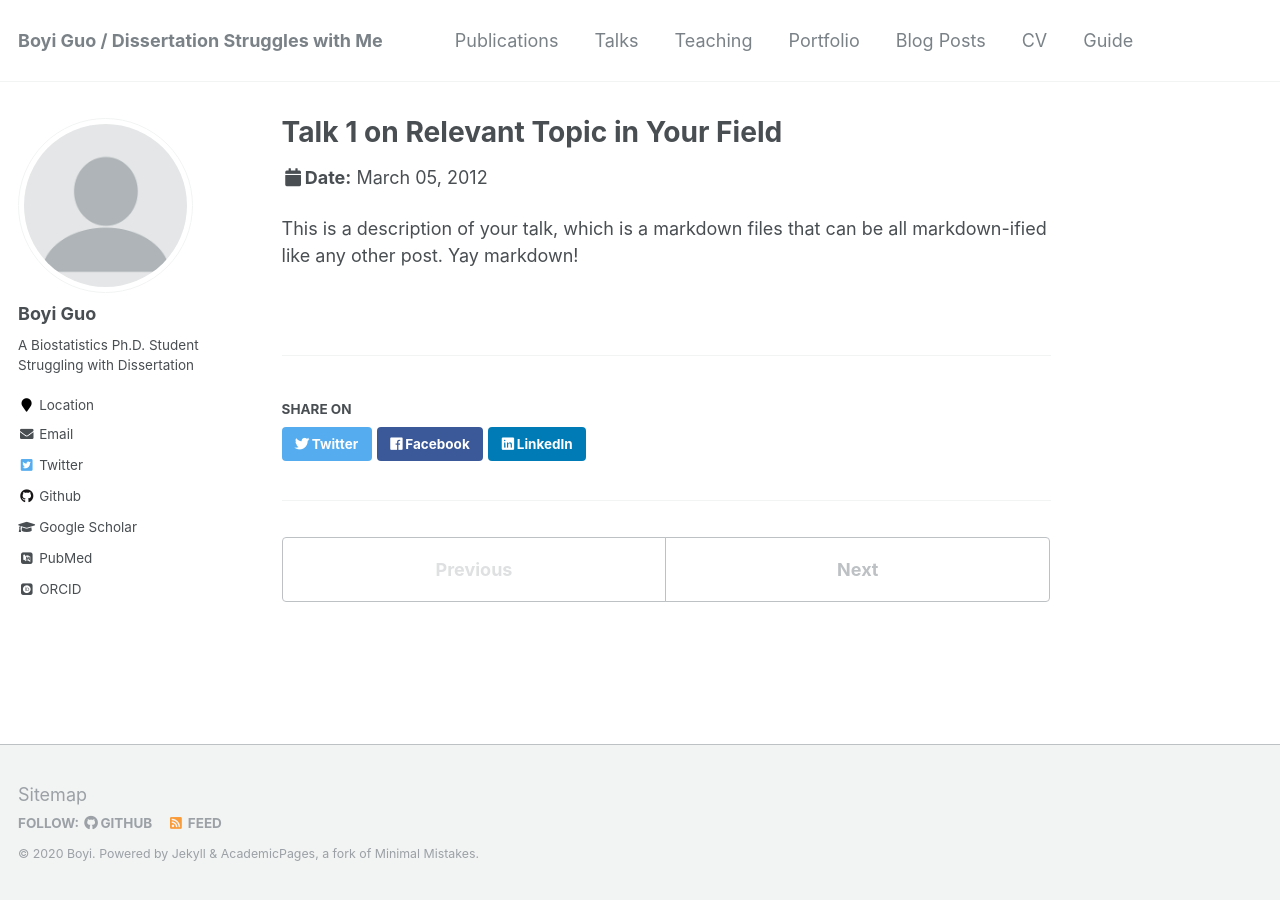
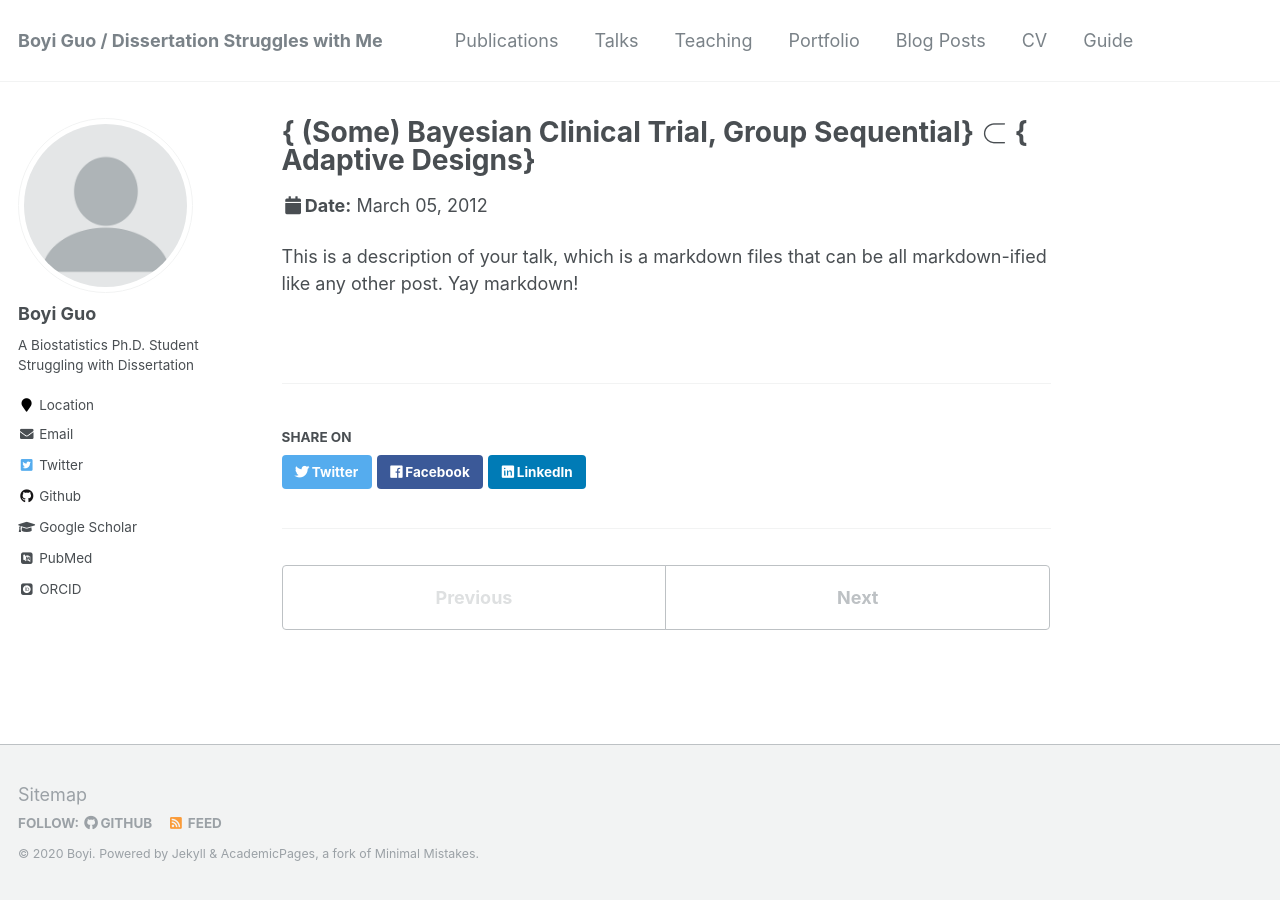
Before and after one commit to boyiguo1/boyiguo1.github.io, a Jekyll site: the page built from _talks/2012-03-01-talk-1.md, in a window 1280 px wide. Built offline with Jekyll 4.4.1, drawn with Linux system fonts in a browser that asks for light colours; some web fonts are replaced; formulas are drawn with MathJax 3.

Commit message:
Update the title

```diff
--- a/_talks/2012-03-01-talk-1.md
+++ b/_talks/2012-03-01-talk-1.md
@@ -1,8 +1,8 @@
 ---
-title: "Talk 1 on Relevant Topic in Your Field"
+title: "{ (Some) Bayesian Clinical Trial, Group Sequential} $\\subset$ { Adaptive Designs}"
 collection: talks
 type: "Class Presentation"
-permalink: /talks/2020-03-01-Sequential-Bayesian-Trial
+permalink: /talks/2020-03-05-Sequential-Bayesian-Trial
 venue: "University of Alabama at Birmingham, Department of Biostatistics"
 date: 2012-03-05
 location: "Birmingham, Alalbama"
```
